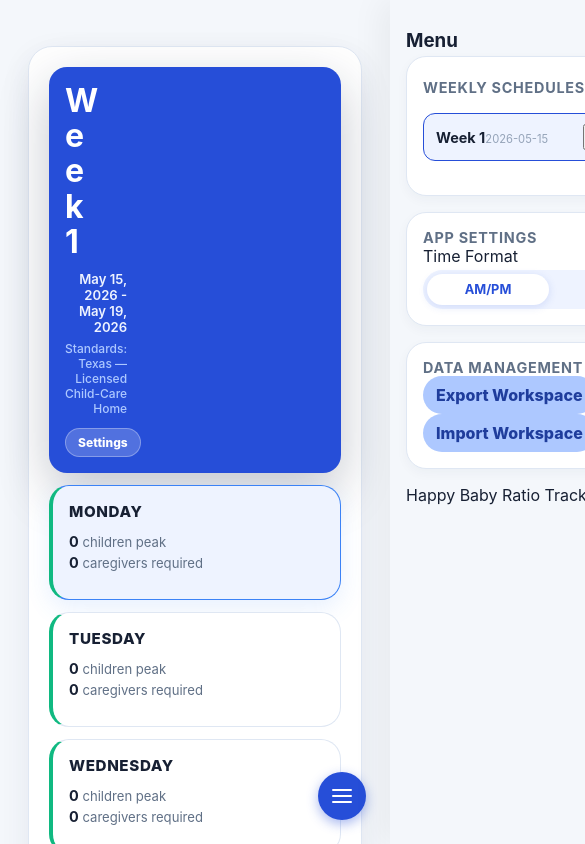
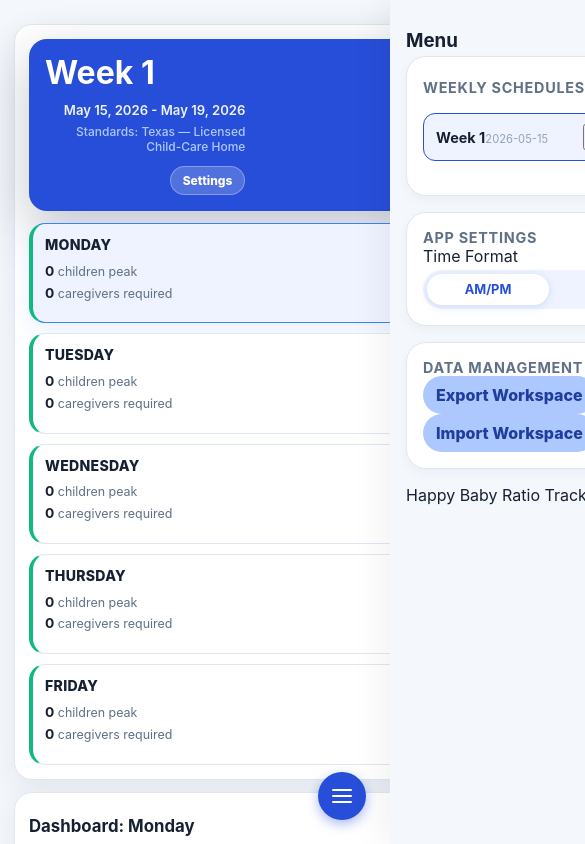
Before and after one commit to themrsteiner/ratio-calc-beta, a React (Vite) app in the folder ratio-compliance-app-v1/: page / in a window 390 px wide. Shown: the top 844 px of the page, 585 px wide, since content can reach past the window. Built offline with nearby package versions, Linux system fonts and the light colour scheme.

Commit message:
feat: add mobile-aware readability mode for cards and headers

```diff
--- a/ratio-compliance-app-v1/src/styles.css
+++ b/ratio-compliance-app-v1/src/styles.css
@@ -739,3 +739,83 @@ button {
   .globalFab { top: auto; bottom: 24px; right: 24px; }
   .fiveCols { grid-template-columns: 1fr; }
 }
+
+/* Mobile-aware readability mode */
+@media (max-width: 768px) {
+  .appShell {
+    padding: 14px;
+  }
+
+  .contentGrid {
+    grid-template-columns: 1fr;
+    gap: 12px;
+    margin-top: 10px;
+  }
+
+  .panel {
+    grid-column: 1 / -1;
+    padding: 14px;
+    border-radius: 18px;
+  }
+
+  .hero {
+    padding: 14px;
+    border-radius: 18px;
+    gap: 12px;
+  }
+
+  .weekSummaryGrid {
+    grid-template-columns: 1fr;
+    gap: 10px;
+  }
+
+  .daySummaryCard {
+    padding: 12px;
+    border-radius: 16px;
+    gap: 8px;
+  }
+
+  .dayName {
+    font-size: 0.88rem;
+    letter-spacing: 0.02em;
+    line-height: 1.25;
+  }
+
+  .dayMetrics {
+    font-size: 0.78rem;
+    line-height: 1.35;
+    gap: 3px;
+  }
+
+  .dayMetrics span {
+    display: block;
+    overflow-wrap: anywhere;
+  }
+
+  .dayMetrics strong {
+    font-size: 0.86rem;
+  }
+
+  .dayStatus {
+    font-size: 0.68rem;
+    letter-spacing: 0.03em;
+    line-height: 1.2;
+  }
+
+  .panelHeader h2 {
+    white-space: normal;
+    overflow: visible;
+    text-overflow: initial;
+    font-size: 1.05rem;
+    line-height: 1.25;
+  }
+
+  .panelBody {
+    transition: none;
+  }
+
+  .miniTimelineInterval,
+  .dot {
+    animation: none;
+  }
+}
```
